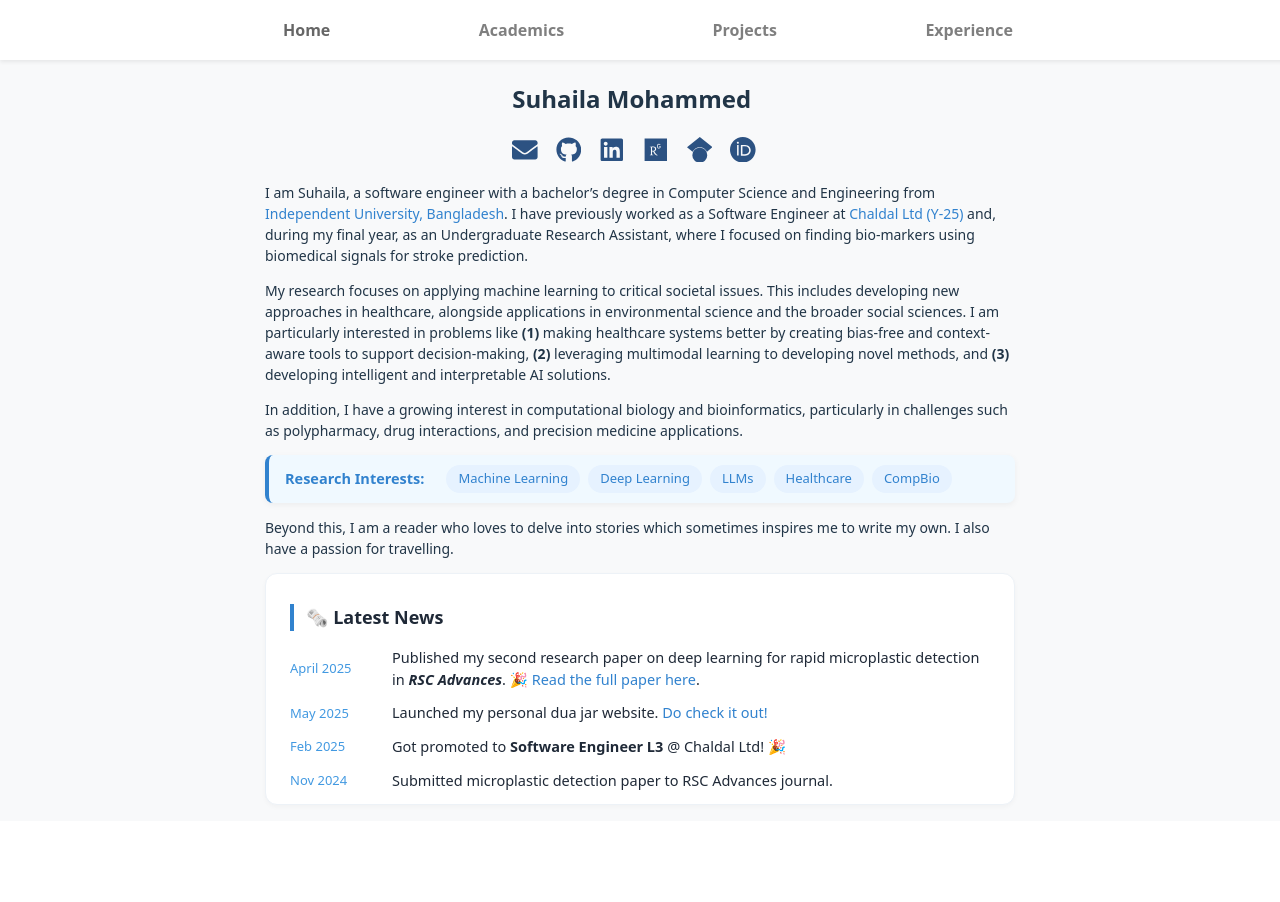
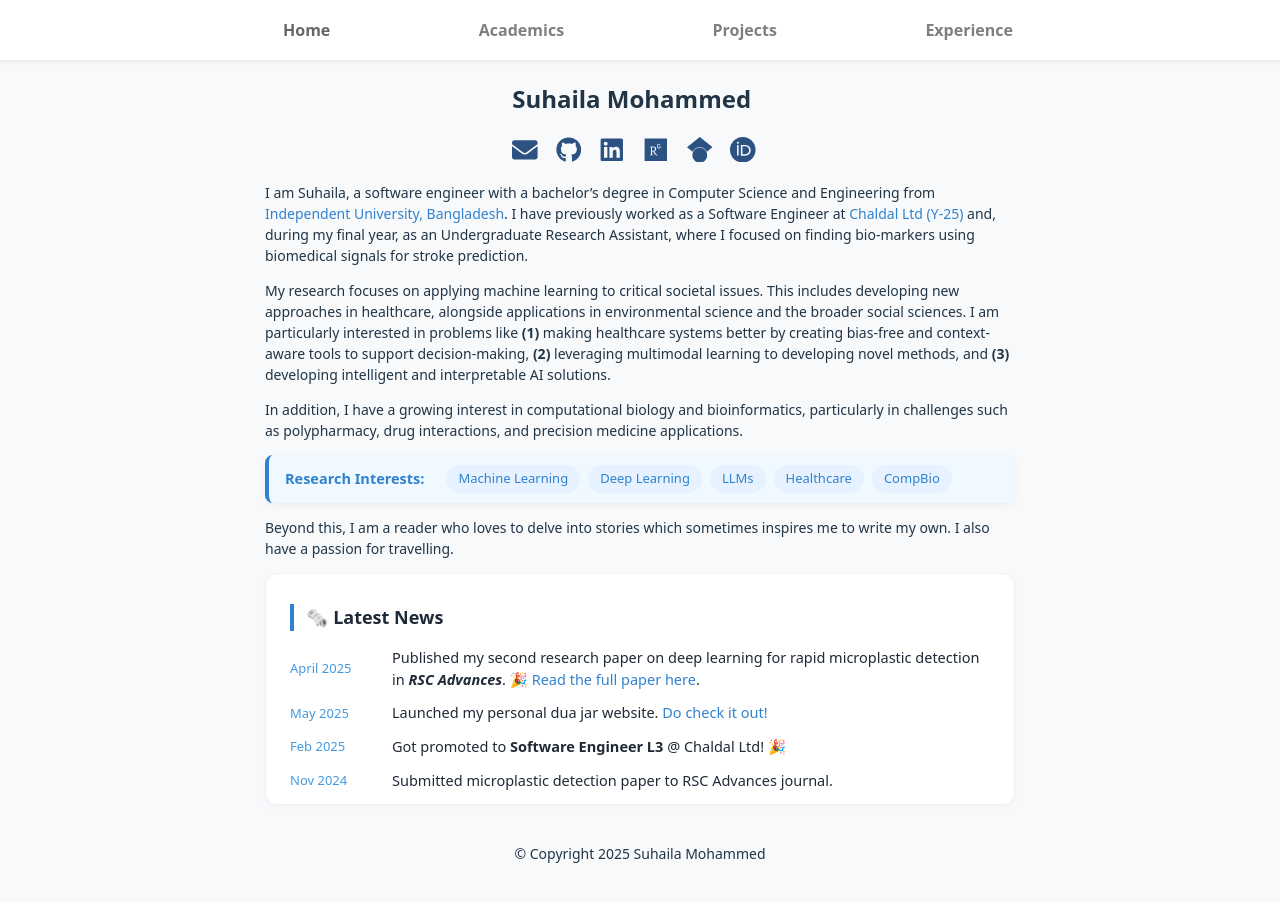
Before and after one commit to suhailamohammed/suhailamohammed.github.io, a React (Vite) app: page / in a window 1280 px wide. Before the commit the page ends 821 px from the top, so only its background shows below. Built offline with nearby package versions, Linux system fonts and the light colour scheme.

Commit message:
copyright

```diff
--- a/src/App.tsx
+++ b/src/App.tsx
@@ -5,6 +5,7 @@ import Home from './pages/home/home';
 import Academics from './pages/academics/academics';
 import Experience from './pages/experience/experience';
 import Projects from './pages/projects/projects';
+import Footer from './components/footer/footer';
 
 
 function App() {
@@ -17,11 +18,10 @@ function App() {
             <Route path="/" element={<Home />} />
             <Route path="/Academics" element={<Academics />} />
             <Route path="/Experience" element={<Experience />} />
-            {/* <Route path="/Hobbies" element={<Hobbies />} /> */}
             <Route path='/Projects' element={<Projects />} />
           </Routes>
         </main>
-        {/* <Footer /> */}
+        <Footer />
       </div>
     </BrowserRouter>
   );
--- a/src/components/footer/footer.tsx
+++ b/src/components/footer/footer.tsx
@@ -6,12 +6,7 @@ class Footer extends React.Component {
         return (
             <div className="footerContainer">
                 <div className="footerContent">
-                    <p>&copy; {new Date().getFullYear()} Suhaila Mohammed</p>
-                    <p>
-                        <a href="mailto:suhailamohammed@example.com">suhailamohammed@example.com</a> |
-                        <a href="https://github.com/suhailamohammed" target="_blank" rel="noopener noreferrer"> GitHub</a> |
-                        <a href="https://www.linkedin.com/in/suhailamohammed" target="_blank" rel="noopener noreferrer"> LinkedIn</a>
-                    </p>
+                    <p>&copy; Copyright {new Date().getFullYear()} Suhaila Mohammed</p>
                 </div>
             </div>
         );
--- a/src/components/footer/style.css
+++ b/src/components/footer/style.css
@@ -1,22 +1,13 @@
-.footerContainer{
-    /* position: relative; */
-    left: 0;
-    bottom: 0;
-    right: 0;
-    width: 100%;
-    background-color: white;
-    box-shadow: 0 -0.125rem 0.25rem rgba(0,0,0,.01)!important;
-    /* padding: 0px 10px; */
+.footerContainer {
+  width: 100%;
+  padding: 10px 0;
 }
 
 .footerContent {
-    display: flex;
-    /* padding: 3px 10px; */
-    justify-content: space-between;
-    margin: 0px 10px;
-    align-items: center;
-    /* padding-left: 12px; */
-    max-width: 1200px;
-    margin: 0 auto;
-
+  display: flex;
+  justify-content: center;
+  align-items: center;
+  max-width: 1200px;
+  margin: 0 auto;
+  font-size: 14px;
 }
--- a/src/pages/home/style.css
+++ b/src/pages/home/style.css
@@ -80,7 +80,7 @@
     border: 1px solid #edf2f7;
     box-shadow: 0 2px 5px rgba(0, 0, 0, 0.03);
     max-width: 700px;
-    margin-top: 14px;
+    margin: 14px 0;
 }
 
 .newsHeading {
```
